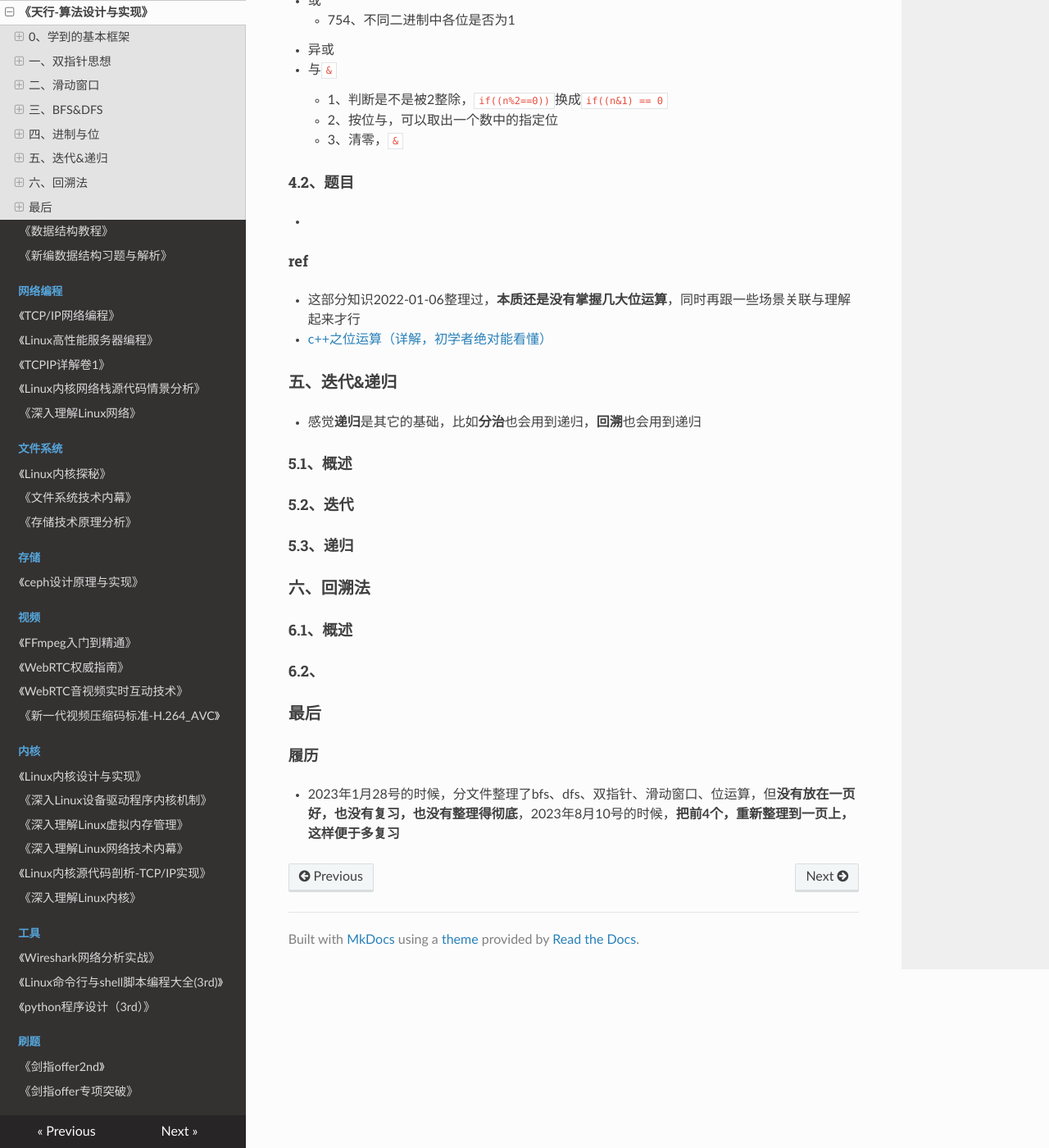
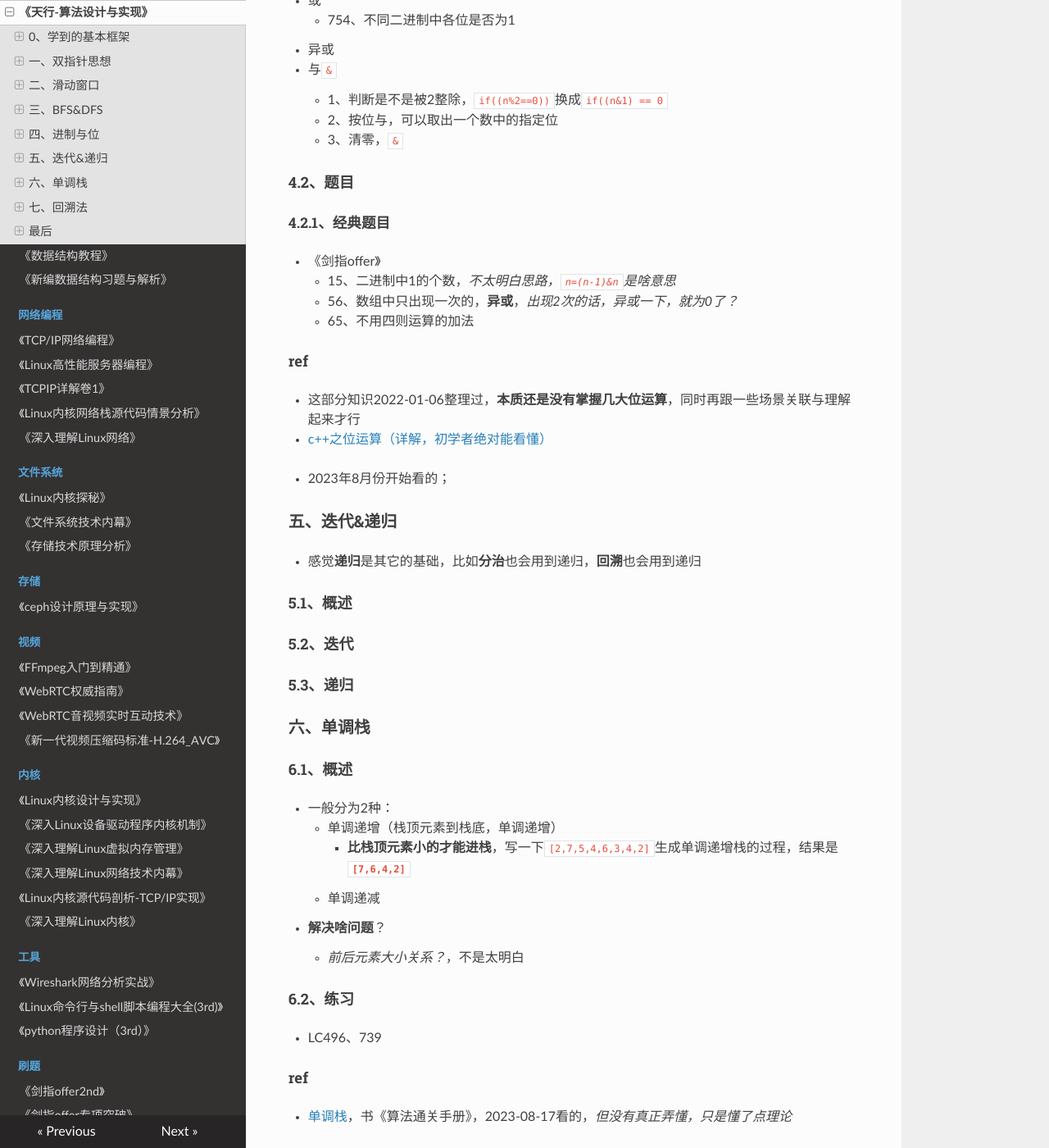
Before and after one commit to wolflion/booknotes, an MkDocs documentation site: the page built from docs/408/天行-算法设计与实现.md, in a window 1280 px wide and 1400 px high, scrolled down 6750 px. Shown: the whole window at 82% size. Built offline with MkDocs 1.6.1, drawn with Linux system fonts in a browser that asks for light colours; nearby versions of some CDN libraries; some of the changed text lies outside the part shown.

Commit message:
Update 天行-算法设计与实现.md

```diff
--- a/docs/408/天行-算法设计与实现.md
+++ b/docs/408/天行-算法设计与实现.md
@@ -286,12 +286,19 @@ void bfs(int s){
 
 #### 4.2、题目
 
-+
+##### 4.2.1、经典题目
+
++ 《剑指offer》
+  + 15、二进制中1的个数，*不太明白思路，`n=(n-1)&n`是啥意思*
+  + 56、数组中只出现一次的，**异或**，*出现2次的话，异或一下，就为0了？*
+  + 65、不用四则运算的加法
 
 #### ref
 
 + 这部分知识2022-01-06整理过，**本质还是没有掌握几大位运算**，同时再跟一些场景关联与理解起来才行
 + [c++之位运算（详解，初学者绝对能看懂）](https://blog.csdn.net/m0_64183293/article/details/122519405)
+
++ 2023年8月份开始看的；
 
 ### 五、迭代&递归
 
@@ -303,7 +310,26 @@ void bfs(int s){
 
 #### 5.3、递归
 
-### 六、回溯法
+### 六、单调栈
+
+#### 6.1、概述
+
++ 一般分为2种：
+  + 单调递增（栈顶元素到栈底，单调递增）
+    + **比栈顶元素小的才能进栈**，写一下`[2,7,5,4,6,3,4,2]`生成单调递增栈的过程，结果是**`[7,6,4,2]`**
+  + 单调递减
++ **解决啥问题**？
+  + *前后元素大小关系？*，不是太明白
+
+#### 6.2、练习
+
++ LC496、739
+
+#### ref
+
++ [单调栈](https://algo.itcharge.cn/03.Stack/02.Monotone-Stack/)，书《算法通关手册》，2023-08-17看的，*但没有真正弄懂，只是懂了点理论*
+
+### 七、回溯法
 
 #### 6.1、概述
 
@@ -314,3 +340,7 @@ void bfs(int s){
 #### 履历
 
 + 2023年1月28号的时候，分文件整理了bfs、dfs、双指针、滑动窗口、位运算，但**没有放在一页好，也没有复习，也没有整理得彻底**，2023年8月10号的时候，**把前4个，重新整理到一页上，这样便于多复习**
+
+#### 不错的链接
+
++ [算法通关手册(leetcode)](https://algo.itcharge.cn/)
```
